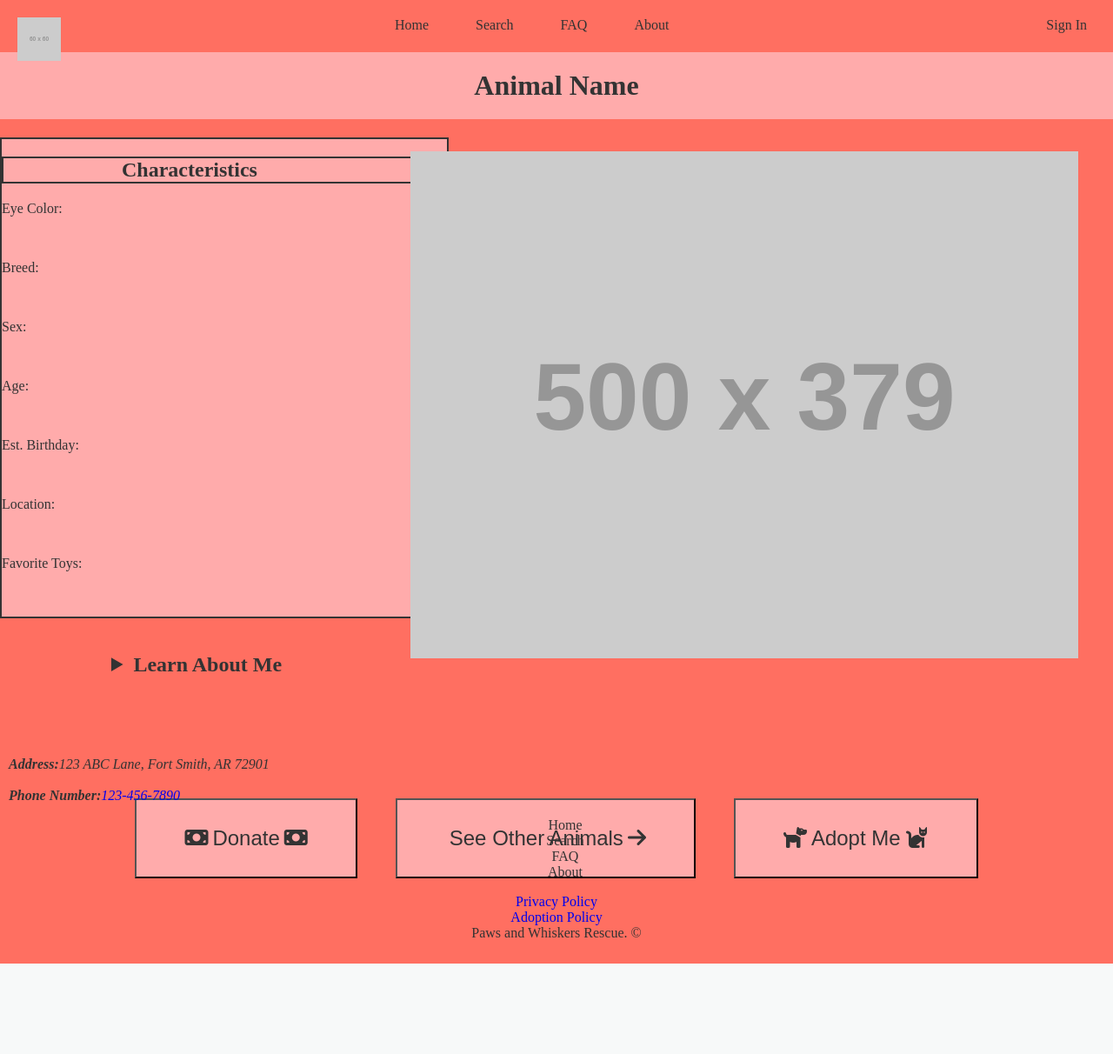
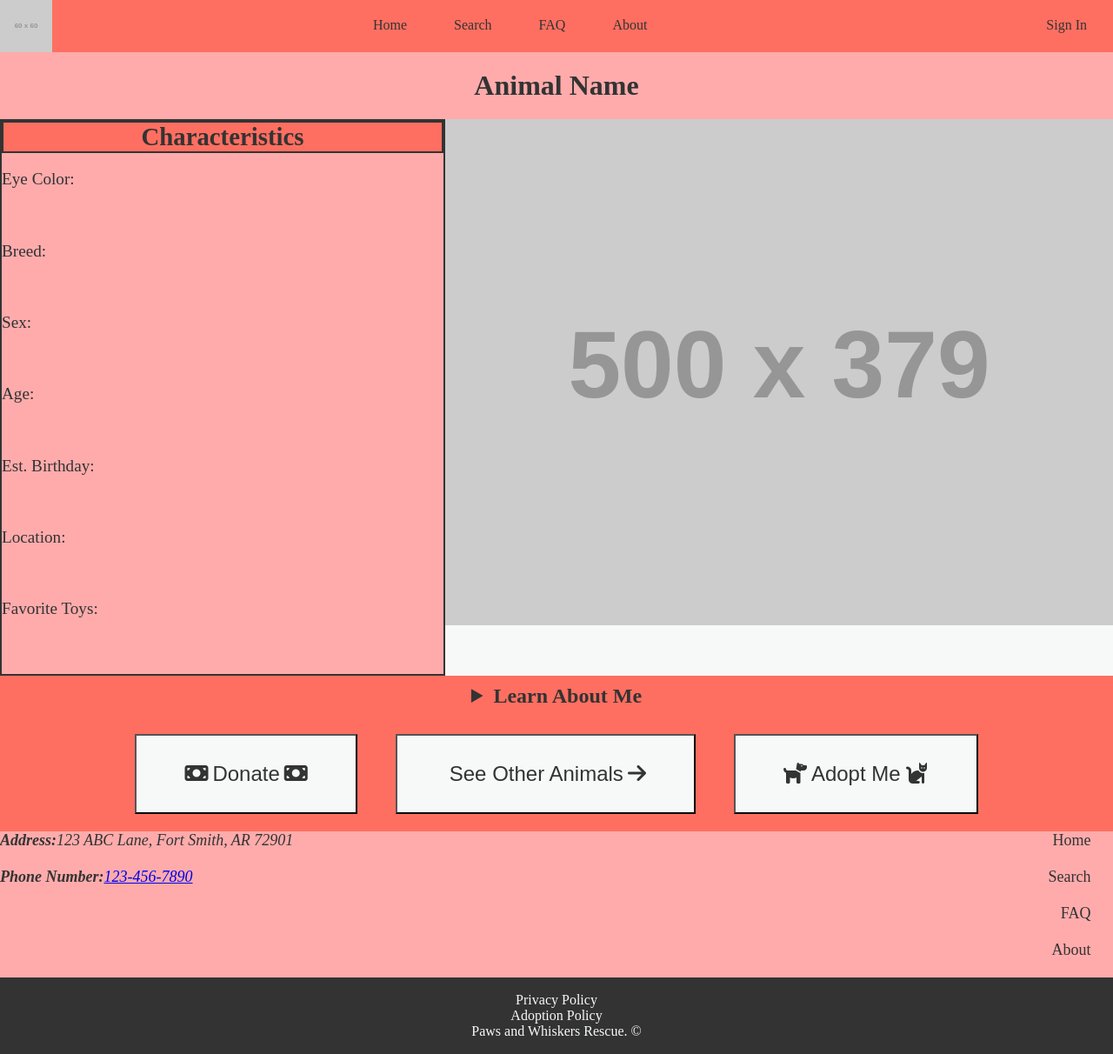
Before and after one commit to awint00r/proposal-profile, a plain HTML site: page AdoptionPage.html in a window 1280 px wide. Shown: the whole page at 87% size. Before the commit the page ends 1108 px from the top, so only its background shows below. Drawn offline with Linux system fonts and the light colour scheme; placeholder pictures from the web are drawn by us.

Commit message:
Adjusted colors to make page appearance better, added color to bottom with copyright information removed properties that were unnecessary and made all images fit in correct location.

```diff
--- a/styles.css
+++ b/styles.css
@@ -1,5 +1,5 @@
 main {
-    background-color: #FF6F61;
+    background-color: #F7F9F9;
 }
 body {
     background-color: #F7F9F9;
@@ -8,19 +8,20 @@ body {
     padding: 0;
 }
 header {
-    display: block;
     background-color: #FF6F61;
-    padding: 0;
     text-align: center;
     height: 20px;
     padding: 20px;
 }
 .TopLogo {
-    float:left;
+    position:absolute;
+    top:0;
+    left:0;
+
 }
 .TopLogo img {
-    width: 50px;
-    height: auto;
+    width: 100%;
+    margin: 0px;
 }
 .navbar1 {
     list-style-type: none;
@@ -48,41 +49,51 @@ main {
     padding: 0px;
     margin:0;
     text-align: center;
-    height: 100vh
 }
 h1 {
     background-color: #FFABAB;
     color: #333333;
     text-align: center;
     padding: 20px;
-    margin-top: 0;
+    margin: 0px;
 
 }
 .Characteristics {
-    display: block;
     width: 40%;
     text-align: left;
     background-color: #FFABAB;
     color:#333333;
     border: 2px solid #333333;
-    margin-bottom: 20px;
+    font-size: larger;
+    float: left;
+    box-sizing: border-box;
+    margin-bottom: 0px;
+    height: 100%;
+}
+.H2Container {
+    text-align: center;
+    width: 100%;
+    margin: 0px;
+    box-sizing: border-box;
+    background-color: #FF6F61;
+    border: 2px solid #333333;
+
 }
 .Characteristics h2 {
     color: #333333;
-    background-color: #FFABAB;
-    border: 2px solid #333333;
-    box-sizing: border-box;
-    text-align: center;
+    margin: 0px;
+    padding:0px;
+    display:inline-block;
+
 }
 .AnimalPhoto {
-    display: block;
     width: 60%;
     float:right;
+    margin: 0px;
 }
 .AnimalPhoto img {
     width: 100%;
     vertical-align: top;
-
 }
 details summary {
     color:#333333;
@@ -95,15 +106,13 @@ details p {
     margin-bottom: 50px;
 }
 .Buttons {
-    margin-top: 100px;
     align-items: center;
-    margin: center;
     background-color: #FF6F61;
+    margin: 0px;
 }
 .Buttons button {
-    background-color:#FFABAB;
+    background-color:#F7F9F9;
     color:#333333;
-    margin-right: 20px;
     padding: 30px 60px;
     font-size: 24px;
     margin: 20px;
@@ -156,42 +165,49 @@ details p {
 
 .Info {
     background-color: #FF6F61;
-    padding: 20px;
+    margin: 0px;
+    width: 100%;
+    padding:10px;
+    box-sizing: border-box;
+    clear: both;
 }
 footer {
-    background-color: #FF6F61;
-    color:#333333;
-    text-align: center;
-    padding: 10px;
+    background-color: #FFABAB;
+    margin: 0px;
 }
 .navbar2 {
-    list-style-type: none;
     padding: 0;
     margin: 0;
+    margin-right: 2%;
 }
-.navbar2 li {
+.navbar2 ul {
+    padding: 0px;
+    margin: 0px;
+    text-align: right;
     display: inline;
-    margin-right: 20px;
-    padding: 0px;
+    font-size: large;
+    list-style-type: none;
 }
 .navbar2 a {
     color: #333333;
-    text-decoration: none;
-    padding: 0px;
+    text-decoration:solid;
 }
 footer address {
-    text-align: left;
+    float:left;
+    font-size: large;
 }
-footer a {
+.copyright {
+    display: block;
     text-align: center;
+    margin:0px;
+    list-style-type: none;
+    background-color:#333333;
+    color: #F7F9F9;
     text-decoration: none;
+    padding: 1px;
 }
-.BottomLogo {
-    margin-bottom: 0px;
-    text-align: right;
+.copyright a, .copywright p {
+    color:#F7F9F9;
+    text-decoration: none;
+    margin: 0px;
 }
-.BottomLogo img {
-    margin: 0;
-    vertical-align: middle;
-    display: inline-block;
-}
```
